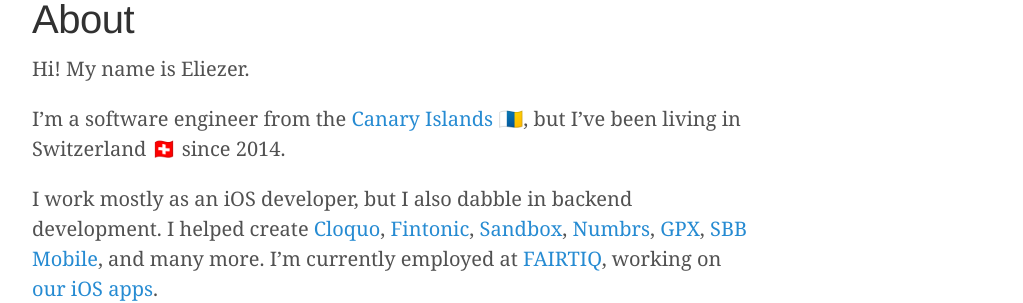
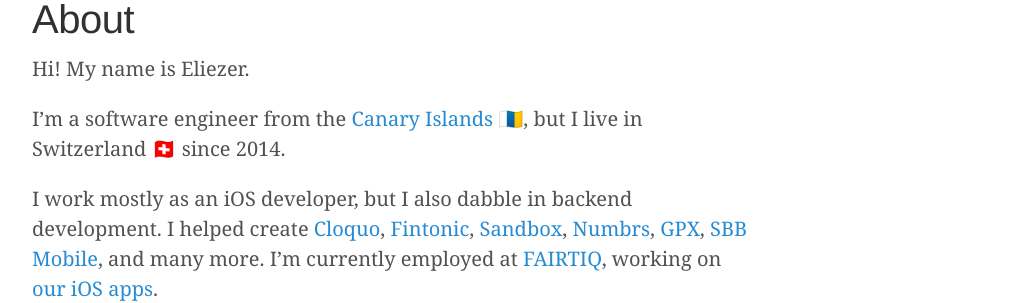
Before and after one commit to elitalon/elitalon.github.io, a Jekyll site: the page built from about.md, in a window 1280 px wide. Shown: the part 143-446 px from the top of the page, without its empty margins (248-1271 px from the left). Built offline with Jekyll 4.4.1, drawn with Linux system fonts in a browser that asks for light colours.

Commit message:
Update 'About' section

```diff
--- a/about.md
+++ b/about.md
@@ -4,7 +4,7 @@
 ---
 Hi! My name is Eliezer.
 
-I'm a software engineer from the [Canary Islands](https://en.wikipedia.org/wiki/Canary_Islands) 🇮🇨, but I've been living in Switzerland 🇨🇭 since 2014.
+I'm a software engineer from the [Canary Islands](https://en.wikipedia.org/wiki/Canary_Islands) 🇮🇨, but I live in Switzerland 🇨🇭 since 2014.
 
 I work mostly as an iOS developer, but I also dabble in backend development. I helped create [Cloquo](https://web.archive.org/web/20140712053035/https://my.cloquo.com/), [Fintonic](https://www.fintonic.com/), [Sandbox](http://sandbox.is), [Numbrs](https://web.archive.org/web/20160527014416/https://www.centralway.com/de/), [GPX](https://web.archive.org/web/20170903231051/https://www.fifatms.com/gpx/), [SBB Mobile](https://itunes.apple.com/app/sbb-mobile/id294855237), and many more. I'm currently employed at [FAIRTIQ](https://fairtiq.com), working on [our iOS apps](https://apps.apple.com/developer/fairtiq-ag/id1094360402).
 
```
